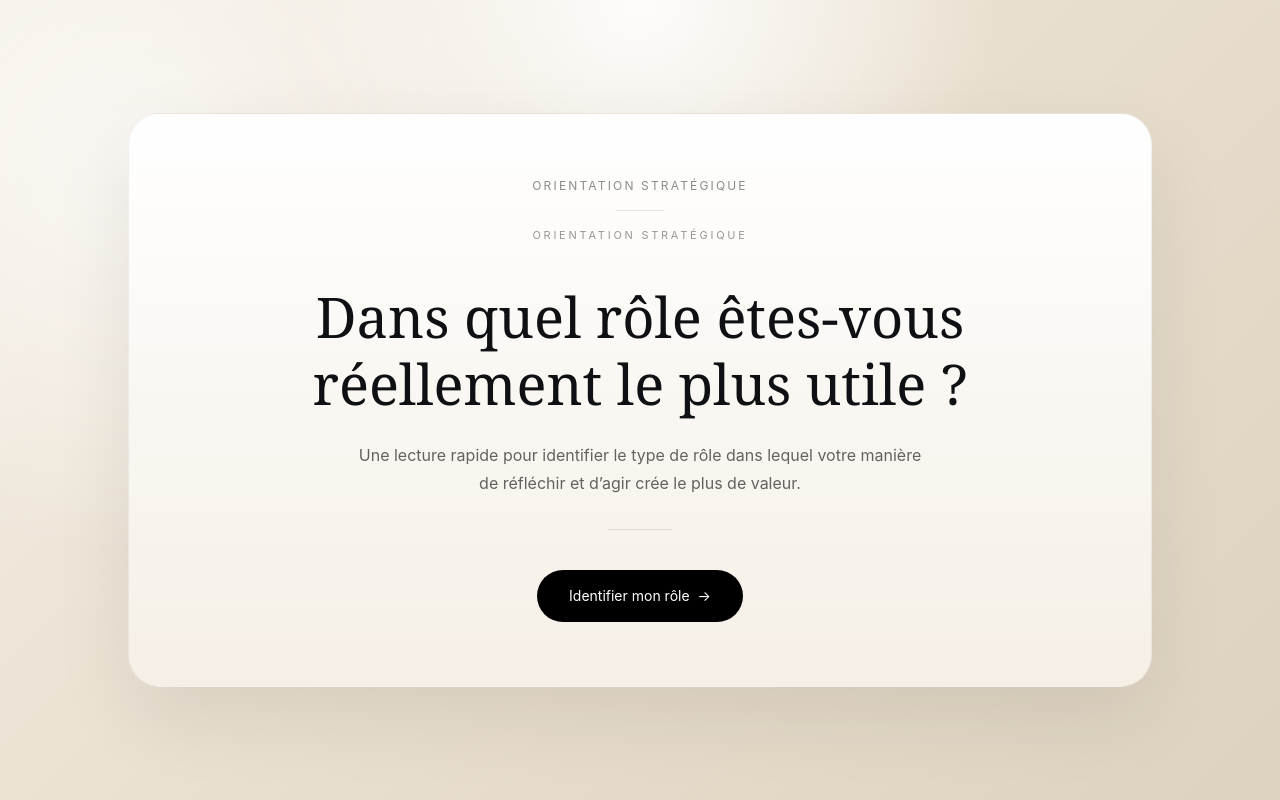
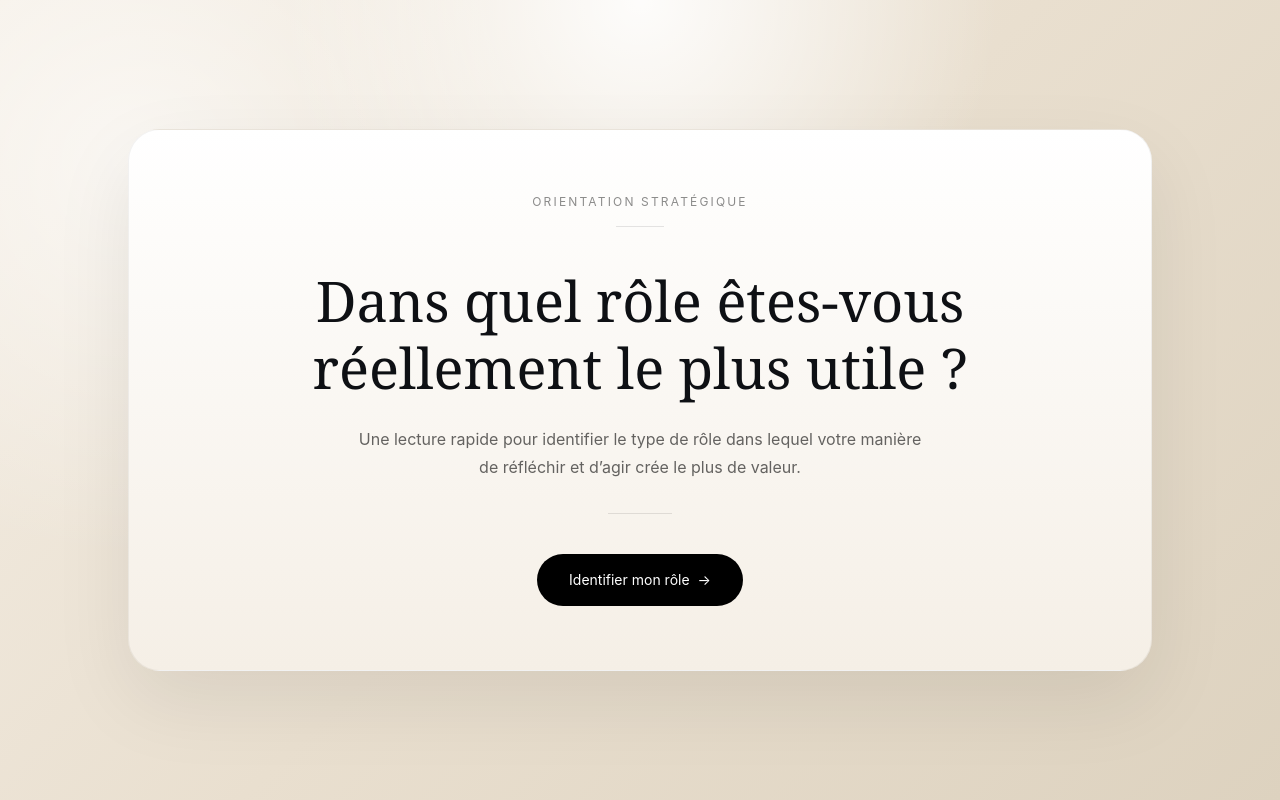
Before and after one commit to arnaudcrestey/POINT-ENTREE-HUB, a Next.js app: page / in a window 1280 px wide. Built offline with nearby package versions, Linux system fonts and the light colour scheme.

Commit message:
Update page.tsx

```diff
--- a/app/page.tsx
+++ b/app/page.tsx
@@ -17,9 +17,6 @@ export default function HomePage() {
 
             <div className="mt-4 h-px w-12 bg-black/10" />
 
-            <p className="mt-4 text-[11px] tracking-[0.25em] text-black/40 text-center">
-              ORIENTATION STRATÉGIQUE
-            </p>
 
           </div>
 
```
